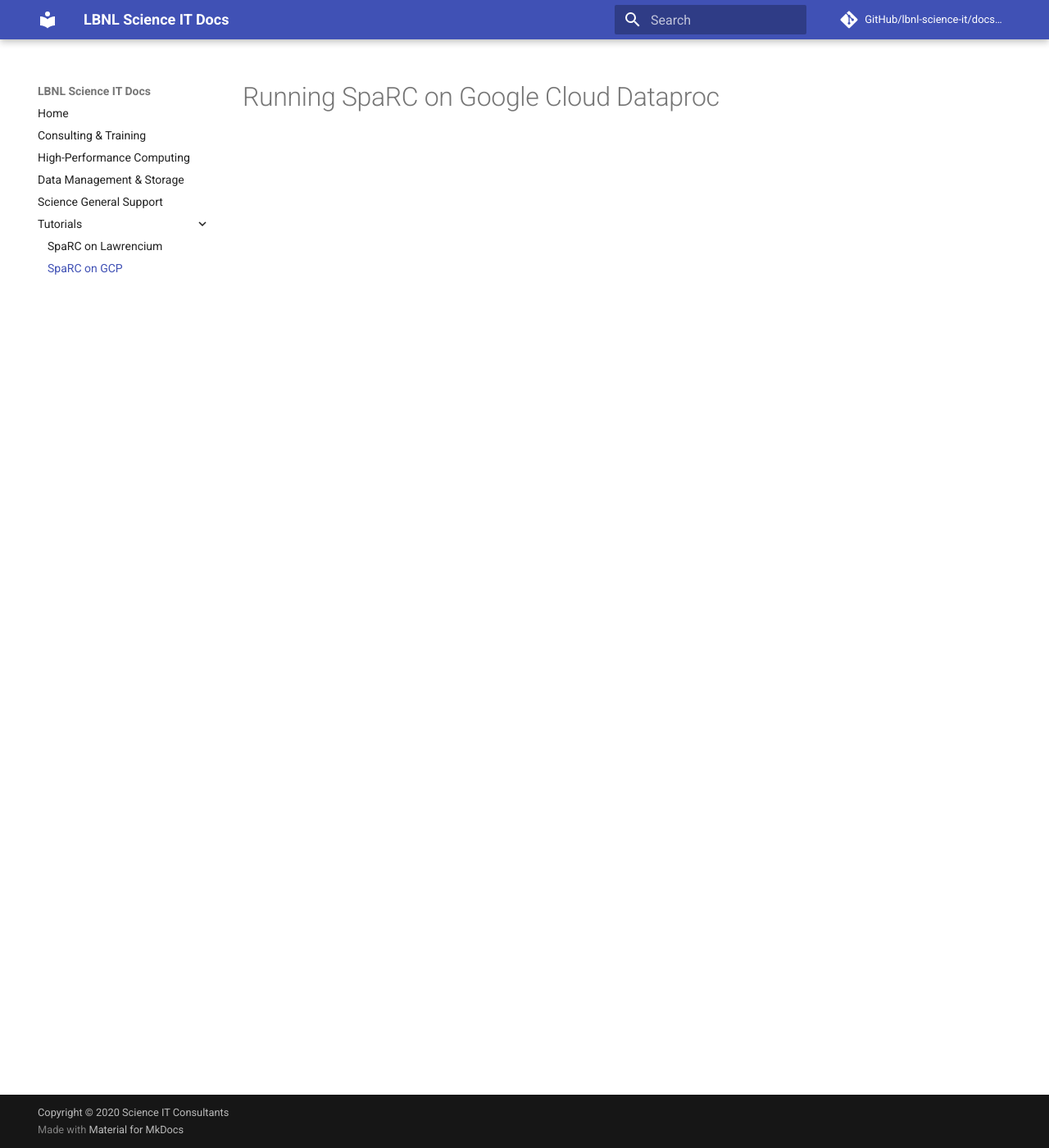
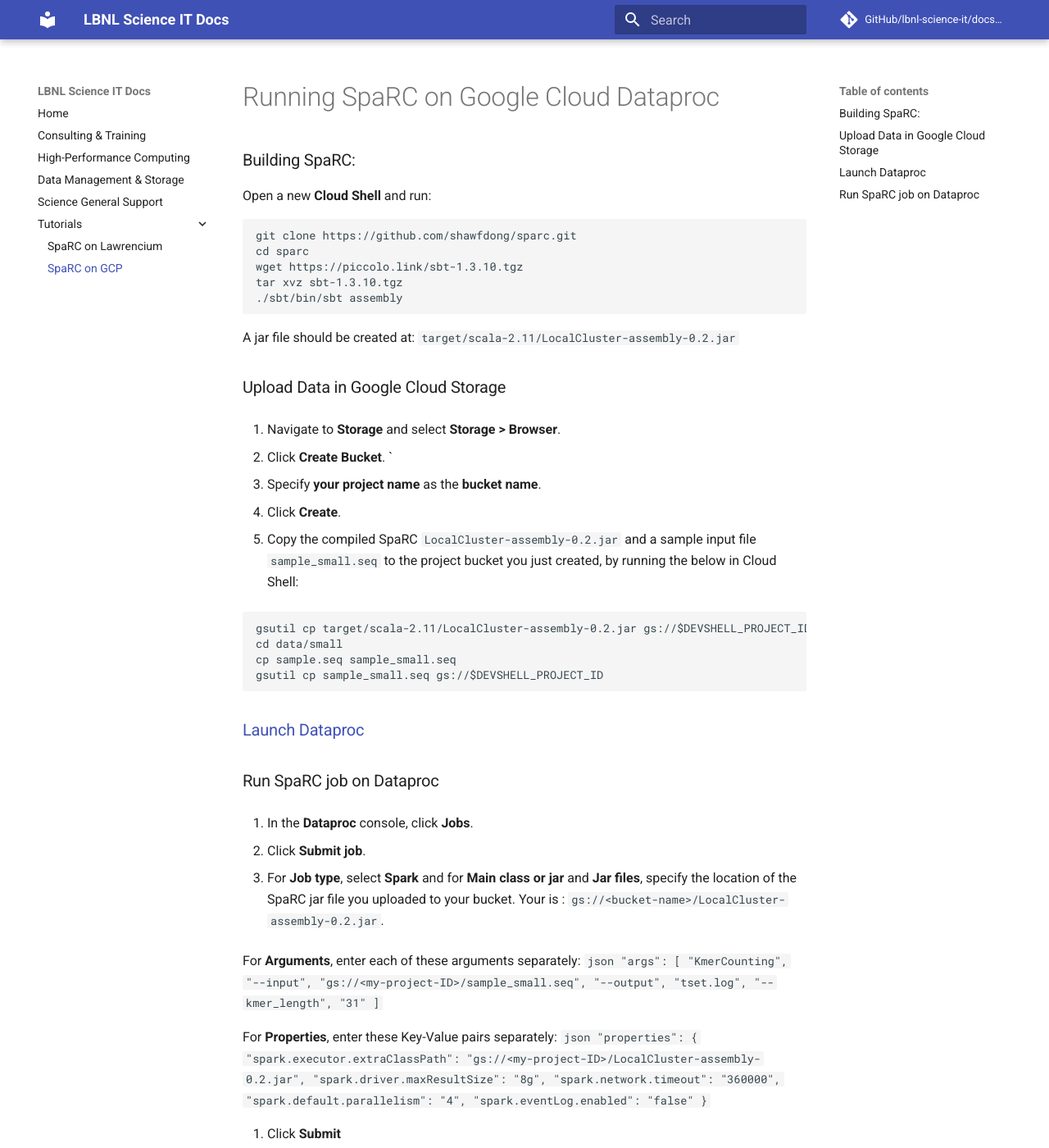
Before and after one commit to lbnl-science-it/docs-source, an MkDocs documentation site: the page built from docs/sparc_on_gcp.md, in a window 1280 px wide and 1400 px high. Shown: the whole window at 82% size. Built offline with MkDocs 1.6.1 and Material for MkDocs 9.7.7, drawn with Linux system fonts in a browser that asks for light colours; comment, search, counter and statistics services are not loaded.

Commit message:
Update sparc_on_gcp.md

````diff
--- a/docs/sparc_on_gcp.md
+++ b/docs/sparc_on_gcp.md
@@ -1 +1,64 @@
 # Running SpaRC on Google Cloud Dataproc
+### Building SpaRC:
+Open a new __Cloud Shell__ and run:
+
+```shell
+git clone https://github.com/shawfdong/sparc.git
+cd sparc
+wget https://piccolo.link/sbt-1.3.10.tgz
+tar xvz sbt-1.3.10.tgz
+./sbt/bin/sbt assembly
+```
+A jar file should be created at: `target/scala-2.11/LocalCluster-assembly-0.2.jar`
+
+### Upload Data in Google Cloud Storage
+1. Navigate to __Storage__ and select __Storage > Browser__.
+
+2. Click __Create Bucket__.
+`
+3. Specify __your project name__ as the __bucket name__.
+
+4. Click __Create__.
+
+5. Copy the compiled SpaRC `LocalCluster-assembly-0.2.jar` and a sample input file `sample_small.seq` to the project bucket you just created, by running the below in Cloud Shell:
+
+```shell
+gsutil cp target/scala-2.11/LocalCluster-assembly-0.2.jar gs://$DEVSHELL_PROJECT_ID
+cd data/small
+cp sample.seq sample_small.seq
+gsutil cp sample_small.seq gs://$DEVSHELL_PROJECT_ID
+```
+### [Launch Dataproc](https://cloud.google.com/dataproc)
+
+### Run SpaRC job on Dataproc
+1. In the __Dataproc__ console, click __Jobs__.
+
+2. Click __Submit job__.
+
+3. For __Job type__, select __Spark__ and for __Main class or jar__ and __Jar files__, specify the location of the SpaRC jar file you uploaded to your bucket. Your <bucket-name> is <your project name>: `gs://<bucket-name>/LocalCluster-assembly-0.2.jar`.
+
+   For __Arguments__, enter each of these arguments separately:
+   ```json
+       "args": [
+                "KmerCounting",
+                "--input",
+                "gs://<my-project-ID>/sample_small.seq",
+                "--output",
+                "tset.log",
+                "--kmer_length",
+                "31"
+         ]
+   ```
+
+   For __Properties__, enter these Key-Value pairs separately:
+    ```json
+    "properties": {
+      "spark.executor.extraClassPath": "gs://<my-project-ID>/LocalCluster-assembly-0.2.jar",
+      "spark.driver.maxResultSize": "8g",
+      "spark.network.timeout": "360000",
+      "spark.default.parallelism": "4",
+      "spark.eventLog.enabled": "false"
+    }
+    ```
+
+ 4. Click __Submit__
````
